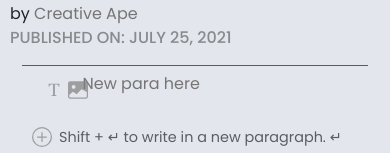
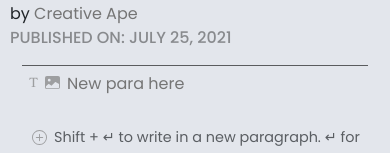
Before and after one commit to myidispg/simple-blog, a React (Create React App) app: page /write_blog in a window 390 px wide. Shown: the part 296-449 px from the top of the page. Built offline with nearby package versions, Linux system fonts and the light colour scheme.

Commit message:
Fixed some small UI issues

```diff
--- a/src/components/write_blog_components/WriteBlogPage.js
+++ b/src/components/write_blog_components/WriteBlogPage.js
@@ -306,7 +306,7 @@ function WriteBlogPage() {
                 </div>
                 <hr className="side-space read-blog-divider" />
                 {/* The blog content */}
-                <div className="row mx-auto" style={{ width: "85%" }}>
+                <div className="row mx-auto write-blog-main-editor">
                     {
                         blogContent.contentArray.map((element, index) => {
                             let showButtons = false;
@@ -317,7 +317,7 @@ function WriteBlogPage() {
                                 }
                                 htmlElement = <div key={index} className="col-12 write-blog-content-row">
                                     <div style={{ display: "inline-block" }} className="add-heading-image-icons-container">
-                                        <div class="row">
+                                        <div class="row add-heading-image-icons-row">
                                             <svg style={{ display: "block", visibility: showButtons ? "visible" : "hidden" }} onClick={addHeading} xmlns="http://www.w3.org/2000/svg" className="bi bi-fonts add-content-icon" name={`add-title-para-${index}`} viewBox="0 0 16 16">
                                                 <path name={`add-title-para-${index}`} d="M12.258 3h-8.51l-.083 2.46h.479c.26-1.544.758-1.783 2.693-1.845l.424-.013v7.827c0 .663-.144.82-1.3.923v.52h4.082v-.52c-1.162-.103-1.306-.26-1.306-.923V3.602l.431.013c1.934.062 2.434.301 2.693 1.846h.479L12.258 3z" />
                                             </svg>
--- a/src/css/index.css
+++ b/src/css/index.css
@@ -484,8 +484,8 @@ body {
     opacity: 60%;
 }
 
-.write-blog-content-row{
-    /* padding: 0; */
+.write-blog-main-editor {
+    width: 85%;
 }
 
 .write-blog-paragraph {
@@ -503,6 +503,10 @@ body {
 }
 
 @media screen and (max-width: 900px) {
+    .write-blog-main-editor {
+        width: 95%;
+    }
+
     .write-blog-heading {
         font-size: 3rem;
         margin-bottom: 20px;
@@ -550,6 +554,7 @@ body {
     fill: grey;
     opacity: 0.7;
     margin: 2px;
+
 }
 
 .add-content-icon:hover {
@@ -566,9 +571,35 @@ body {
 }
 
 .add-heading-image-icons-container {
-    vertical-align: bottom;
-    padding-bottom: 0.8%;
-    margin-right: 2%;
+    vertical-align: top;
+    padding-top: 0.5%;
+    margin-right: 1%;
+}
+
+.add-heading-image-icons-row{
+    margin-right: 2px;
+}
+
+@media screen and (max-width: 900px) {
+    .add-heading-image-icons-container {
+        padding-top: 0.8%;
+    }
+    .add-heading-image-icons-row{
+        margin-right: 1px;
+    }
+}
+
+@media screen and (max-width: 700px) {
+    .add-content-icon {
+        width: 15px;
+        height: 15px;
+    }
+    .add-heading-image-icons-container {
+        padding-top: 1%;
+    }
+    .add-heading-image-icons-row{
+        margin-right: 0px;
+    }
 }
 
 .remove-image-icon {
```
